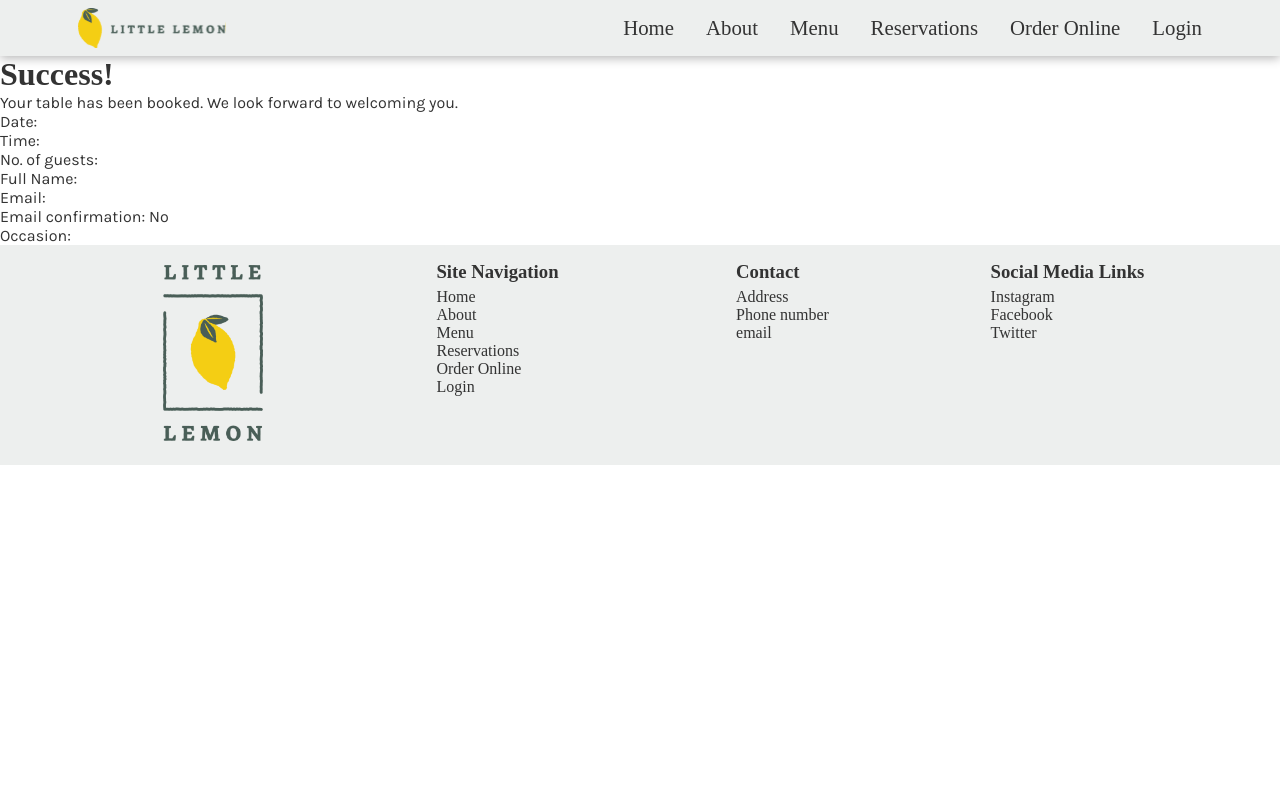
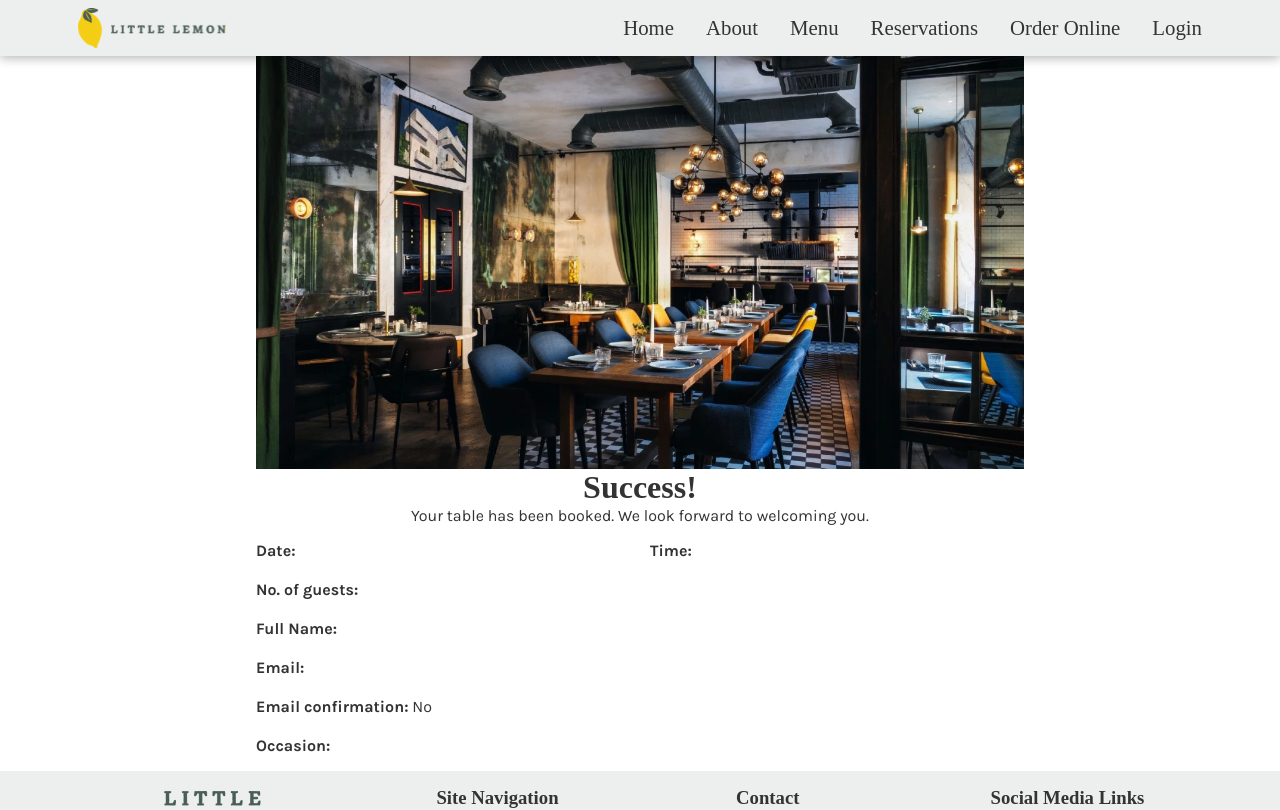
Before and after one commit to hummus-erectus/little-lemon, a React (Create React App) app: page /confirmation in a window 1280 px wide. Shown: the top 810 px of the page. Built offline with nearby package versions, Linux system fonts and the light colour scheme; a web font is replaced by a local one.

Commit message:
Styled confirmation page

```diff
--- a/src/components/BookingForm.jsx
+++ b/src/components/BookingForm.jsx
@@ -45,9 +45,9 @@ function BookingForm({availableTimes, updateTimes, submitForm}) {
     }
 
     const handleDateChange = (event) => {
-        const selectedDate = event.target.value;
+        const selectedDate = event.target.value
         setDate(selectedDate);
-        updateTimes(new Date(event.target.value));
+        updateTimes(new Date(event.target.value))
       }
 
 
--- a/src/index.css
+++ b/src/index.css
@@ -265,7 +265,6 @@ li a{
   background-color: #F4CE14;
   padding-top: 8px;
   padding-bottom: 24px;
-  /* color: #333333; */
 }
 
 .story-container{
@@ -282,7 +281,7 @@ li a{
   padding: 16px
 }
 
-.booking-page{
+.booking{
   display: flex;
   flex-direction: column;
   align-items: center;
@@ -354,9 +353,13 @@ input[type=checkbox] {
   gap: 20px;
 }
 
+.confirmation-label{
+  font-weight: 700;
+}
 
-
-
+.user-comments{
+  font-style: italic;
+}
 
 .footer-container{
   display: grid;
--- a/src/pages/BookingConfirmation.jsx
+++ b/src/pages/BookingConfirmation.jsx
@@ -1,30 +1,32 @@
 import BookingContext from "../components/BookingContext"
 import { useContext } from "react"
+import interior2 from "../assets/interior2.webp"
 
 function BookingConfirmation() {
     const formData = useContext(BookingContext).bookingData
     console.log(formData)
 
     return (
-            <main>
+        <main className="container booking confirmation-page">
+            <img src={interior2} alt="Little Lemon Interior" className="booking-img" />
             <h1>Success!</h1>
             <p>Your table has been booked. We look forward to welcoming you.</p>
             {formData && (
-                    <div>
-                        <div>
-                            <p>Date: {formData.date}</p>
-                            <p>Time: {formData.time}</p>
+                <div className="booking-form">
+                    <div className="date-and-time">
+                        <p><span className="confirmation-label">Date:</span> {formData.date}</p>
+                        <p><span className="confirmation-label">Time:</span> {formData.time}</p>
                     </div>
-                        <p>No. of guests: {formData.guests}</p>
-                        <p>Full Name: {formData.firstName} {formData.lastName}</p>
-                        <p>Email: {formData.email}</p>
-                        <p>Email confirmation: {formData.confirm ? "Yes" : "No"}</p>
+                    <p><span className="confirmation-label">No. of guests:</span> {formData.guests}</p>
+                    <p><span className="confirmation-label">Full Name:</span> {formData.firstName} {formData.lastName}</p>
+                    <p><span className="confirmation-label">Email:</span> {formData.email}</p>
+                    <p><span className="confirmation-label">Email confirmation:</span> {formData.confirm ? "Yes" : "No"}</p>
                     {formData.phone && (
-                            <p>Phone: {formData.phone}</p>
+                        <p><span className="confirmation-label">Phone:</span> {formData.phone}</p>
                     )}
-                        <p>Occasion: {formData.occasion}</p>
+                    <p><span className="confirmation-label">Occasion:</span> {formData.occasion}</p>
                     {formData.comments && (
-                            <p>Comments/ Requests: {formData.comments}</p>
+                        <p><span className="confirmation-label">Comments/ Requests:</span> <span className="user-comments">{formData.comments}</span></p>
                     )}
                 </div>
             )}
--- a/src/pages/BookingPage.jsx
+++ b/src/pages/BookingPage.jsx
@@ -34,12 +34,12 @@ function BookingPage() {
         console.log(data)
         updateBookingData(data)
         if (submitAPI(data) === true) {
-            navigate('/confirmation');
+            navigate('/confirmation')
         }
     }
 
     return (
-        <main className="container booking-page">
+        <main className="container booking booking-page">
             <img src={interior} alt="Little Lemon Interior" className="booking-img" />
             <h1>Reserve a Table</h1>
             <p>Whatever the occasion, you and your party will always feel welcome at Little Lemon.</p>
```
Also changed, not shown: src/assets/interior2.webp (added). Lines whose indentation alone changed are shown as unchanged.
